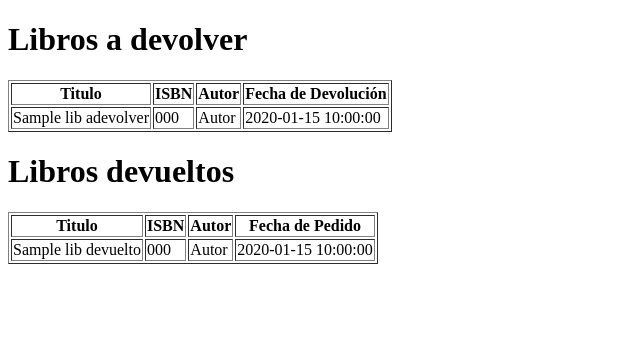
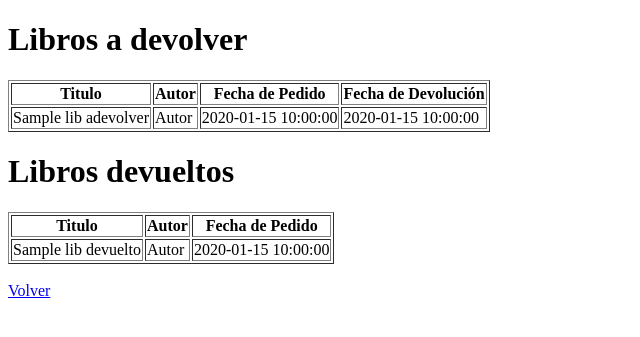
Before and after one commit to guillermodolan/tp-biblioteca-soporte, a Flask app: template templates/libros_cliente.html in a window 1280 px wide. Shown: the top 337 px of the page, without its empty margins (0-640 px from the left). Run offline with Flask 3, Linux system fonts and the light colour scheme; the template is opened without the code that fills it: most values are stand-ins (such as "Sample title", 1, 10 or a date in 2020).

Commit message:
mejoras historia_libros

```diff
--- a/templates/libros_cliente.html
+++ b/templates/libros_cliente.html
@@ -11,8 +11,8 @@
         <thead>
             <tr>
                 <th>Titulo</th>
-                <th>ISBN</th>
                 <th>Autor</th>
+                <th>Fecha de Pedido</th>
                 <th>Fecha de Devolución</th>
             </tr>
         </thead>
@@ -21,8 +21,8 @@
                 <!-- Buscar la forma de usar funciones Python con Jinja2 -->
                 <tr>
                     <td>{{libADevolver[i].titulo}}</td>
-                    <td>{{libADevolver[i].isbn}}</td>
                     <td>Autor</td>
+                    <td>{{pedADevolver[i].fecha_pedido}}</td>
                     <td>{{pedADevolver[i].fecha_devolucion}}</td>
                 </tr>
             {% endfor %}
@@ -35,7 +35,6 @@
         <thead>
             <tr>
                 <th>Titulo</th>
-                <th>ISBN</th>
                 <th>Autor</th>
                 <th>Fecha de Pedido</th>
             </tr>
@@ -45,7 +44,6 @@
                 <!-- Buscar la forma de usar funciones Python con Jinja2 -->
                 <tr>
                     <td>{{libDevueltos[i].titulo}}</td>
-                    <td>{{libDevueltos[i].isbn}}</td>
                     <td>Autor</td>
                     <td>{{pedDevueltos[i].fecha_pedido}}</td>
                 </tr>
@@ -53,5 +51,7 @@
         </tbody>
     </table>
     </div>
+    <br>
+    <a href="{{url_for('home')}}">Volver</a>
 </body>
 </html>
```
